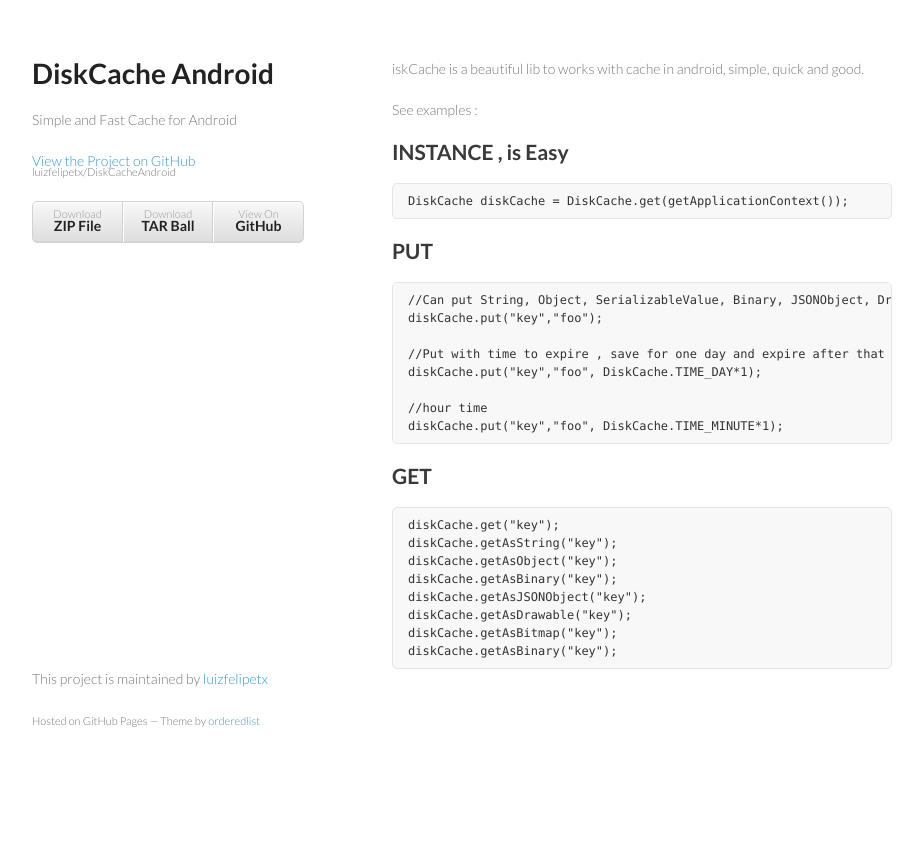
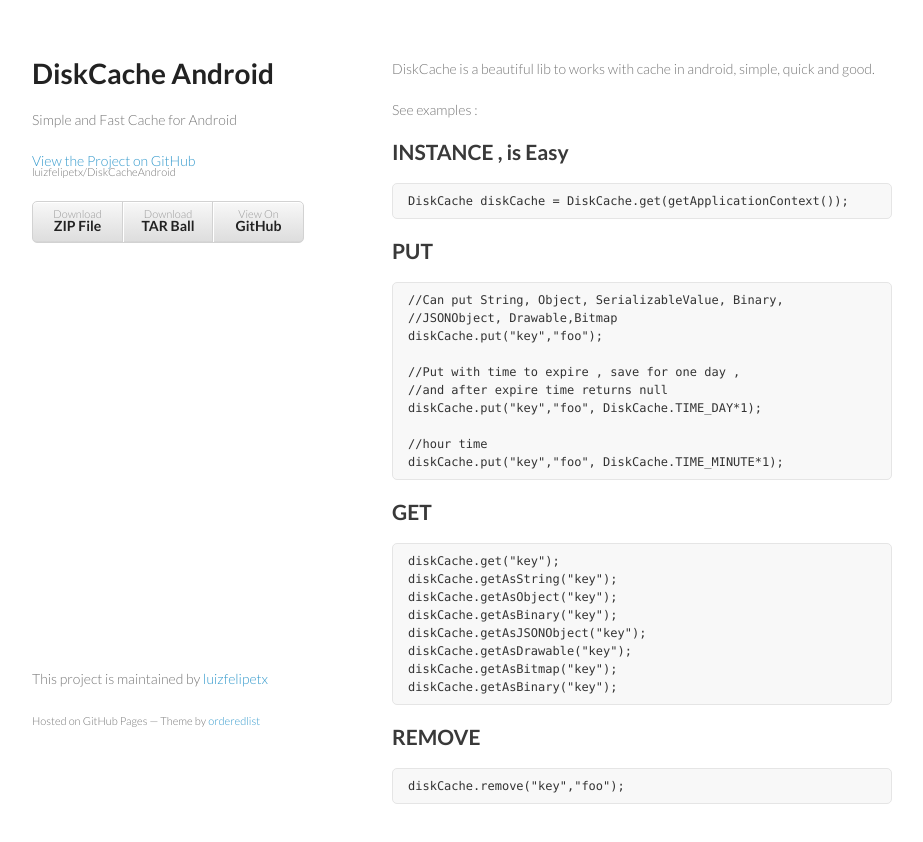
Before and after one commit to luizfelipetx/DiskCacheAndroid, a plain HTML site: page index.html in a window 1280 px wide. Shown: the whole page, without its empty margins (178-1101 px from the left). Before the commit the page ends 800 px from the top, so only its background shows below. Drawn offline with Linux system fonts and the light colour scheme.

```diff
--- a/index.html
+++ b/index.html
@@ -28,7 +28,7 @@
         </ul>
       </header>
       <section>
-        <p>iskCache is a beautiful lib to works with cache in android, simple, quick and good.</p>
+        <p>DiskCache is a beautiful lib to works with cache in android, simple, quick and good.</p>
 
 <p>See examples :</p>
 
@@ -41,10 +41,12 @@
 <h2>
 <a id="put" class="anchor" href="#put" aria-hidden="true"><span class="octicon octicon-link"></span></a>PUT</h2>
 
-<pre><code>//Can put String, Object, SerializableValue, Binary, JSONObject, Drawable,Bitmap
+<pre><code>//Can put String, Object, SerializableValue, Binary,
+//JSONObject, Drawable,Bitmap
 diskCache.put("key","foo");
 
-//Put with time to expire , save for one day and expire after that returns null
+//Put with time to expire , save for one day ,
+//and after expire time returns null
 diskCache.put("key","foo", DiskCache.TIME_DAY*1);
 
 //hour time
@@ -63,6 +65,12 @@ diskCache.getAsDrawable("key");
 diskCache.getAsBitmap("key");
 diskCache.getAsBinary("key");
 </code></pre>
+
+<h2>
+<a id="remove" class="anchor" href="#remove" aria-hidden="true"><span class="octicon octicon-link"></span></a>REMOVE</h2>
+
+<pre><code>diskCache.remove("key","foo");
+</code></pre>
       </section>
       <footer>
         <p>This project is maintained by <a href="https://github.com/luizfelipetx">luizfelipetx</a></p>
```
Also changed, not shown: params.json (+1 -1 lines).
